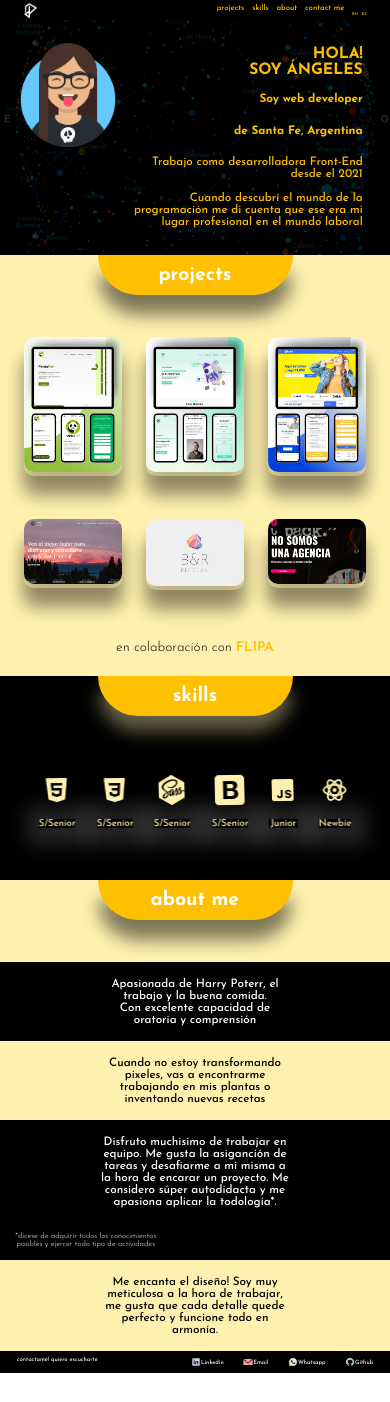
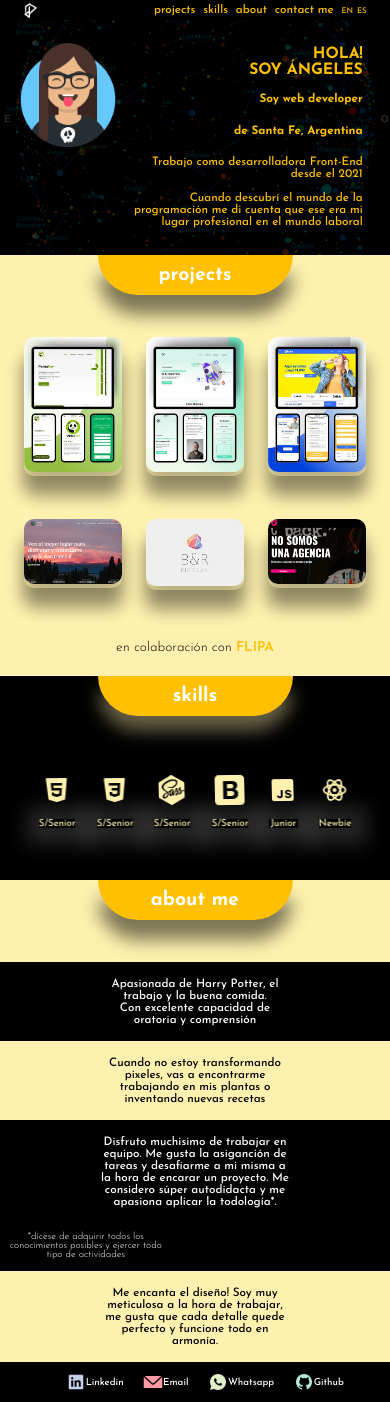
Before and after one commit to AngelesPini/newPorfolio, a plain HTML site: page index.html in a window 390 px wide. Before the commit the page ends 1373 px from the top, so only its background shows below. Drawn offline with nearby package versions, Linux system fonts and the light colour scheme.

Commit message:
metatags

```diff
--- a/css/main.css
+++ b/css/main.css
@@ -428,11 +428,22 @@ footer .todo ul li a {
 }
 
 @media screen and (max-width: 768px) {
+  nav {
+    height: 80%;
+  }
   nav .links {
     justify-content: end;
     width: 85%;
     display: flex;
     align-self: center;
+    font-size: 3vw;
+  }
+  nav a {
+    font-size: 3vw;
+  }
+  nav .language {
+    font-size: 2vw;
+    margin-top: 3px;
   }
   header .foto {
     width: 30%;
@@ -606,7 +617,7 @@ footer .todo ul li a {
   main section.third .contenedor .three span {
     margin: 1vw 1vw 1vw 1vw;
     padding: 1vh 1vw 1vh 1vw;
-    font-size: 2vw;
+    font-size: 2.5vw;
   }
   main section.third .contenedor .four {
     background-color: #fef0ae;
@@ -624,11 +635,15 @@ footer .todo ul li a {
   footer .todo {
     display: flex;
     justify-content: space-around;
-    font-size: 1.5vw;
+    font-size: 2.5vw;
+  }
+  footer .todo P {
+    display: none;
   }
   footer .todo ul {
     display: flex;
     justify-content: space-between;
+    padding-left: 0;
   }
   footer .todo ul li {
     list-style-type: none;
@@ -637,7 +652,7 @@ footer .todo ul li a {
     align-items: center;
   }
   footer .todo ul li img {
-    width: 10px;
+    width: 20px;
     height: auto;
   }
   footer .todo ul li a {
--- a/index.html
+++ b/index.html
@@ -1,9 +1,14 @@
 <!DOCTYPE html>
-<html lang="en">
+<html lang="es">
 <head>
     <meta charset="UTF-8">
     <meta http-equiv="X-UA-Compatible" content="IE=edge">
     <meta name="viewport" content="width=device-width, initial-scale=1.0">
+        <!-- favi -->
+        <link rel="shortcut icon" href="./assets/logo.png">
+        <link rel="shortcut icon" href="favicon.ico" type="image/x-icon">
+          <!-- meta tags -->
+    <meta name="keywords" content="desarrollo, desarrollo web, coder, diseno, front-end, ilustraciones, portfolio, diseño, diseño web, css, html, js, scss, galería, photoshop, branding, diseño marca, sitio web, pagina web, agencia, estudio, apps, tech, tecnologia, angeles pini, proyecto, digital, e-commerce, javascript">
     <!-- animateCSS -->
     <link rel="stylesheet" href="https://cdnjs.cloudflare.com/ajax/libs/animate.css/4.1.1/animate.min.css"/>
     <!-- google fonts -->
@@ -12,7 +17,7 @@
     <link href="https://fonts.googleapis.com/css2?family=Josefin+Sans:wght@300;500;600;700&display=swap" rel="stylesheet">
     <!-- MAIN css -->
     <link rel="stylesheet" href="./css/main.css">
-    <title>Document</title>
+    <title>Angeles Pini</title>
 </head>
 <body>
     <header>
@@ -254,7 +259,7 @@
           </div>
           <div class="contenedor">
             <div class="one box">
-              <p>Apasionada de Harry Poterr, el trabajo y la buena comida.
+              <p>Apasionada de Harry Potter, el trabajo y la buena comida.
                 <br> Con excelente capacidad de oratoria y comprensión</p>
             </div>
             <div class="two box">
```
Also changed, not shown: indexEN.html (+6 -1 lines).
